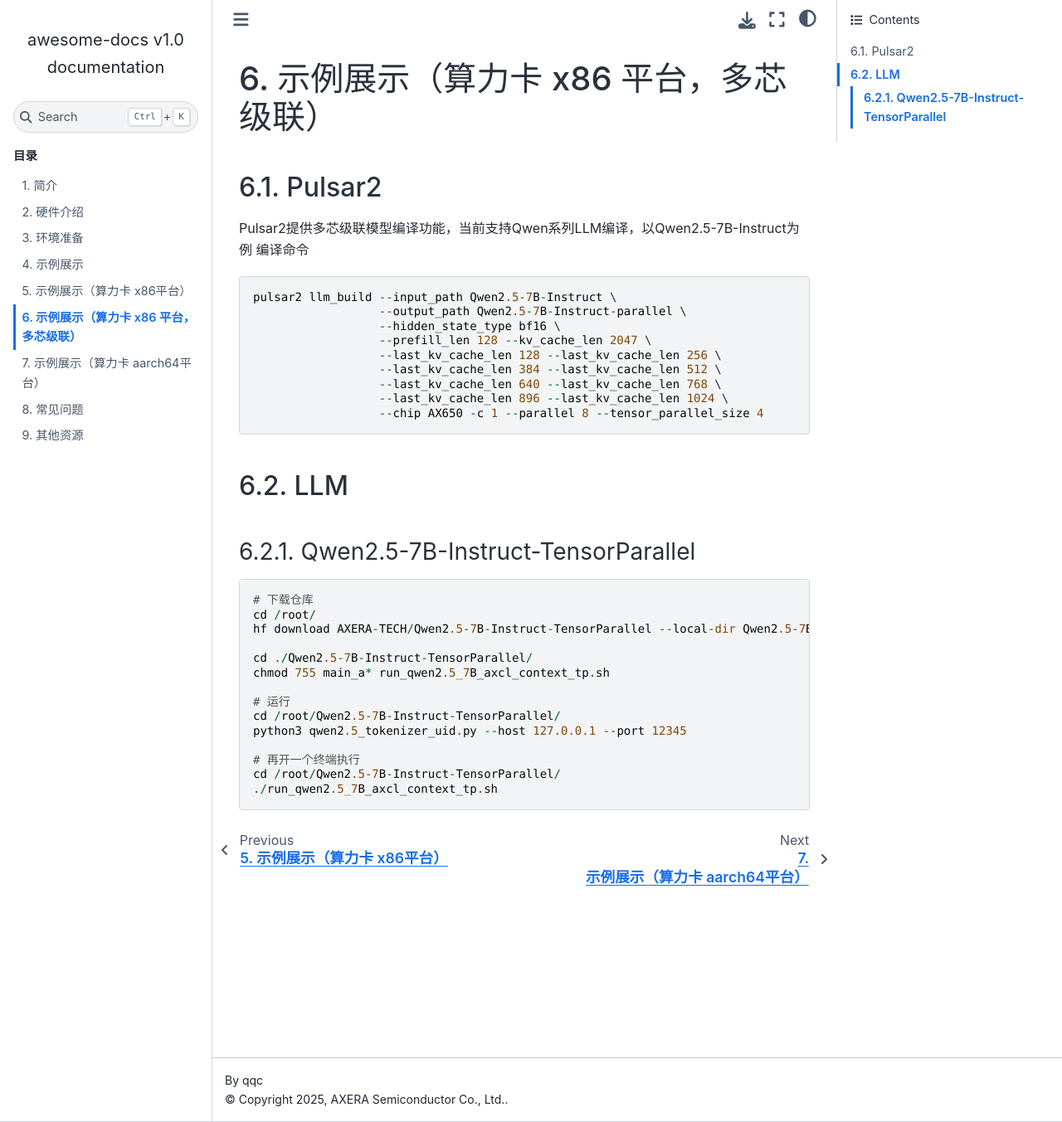
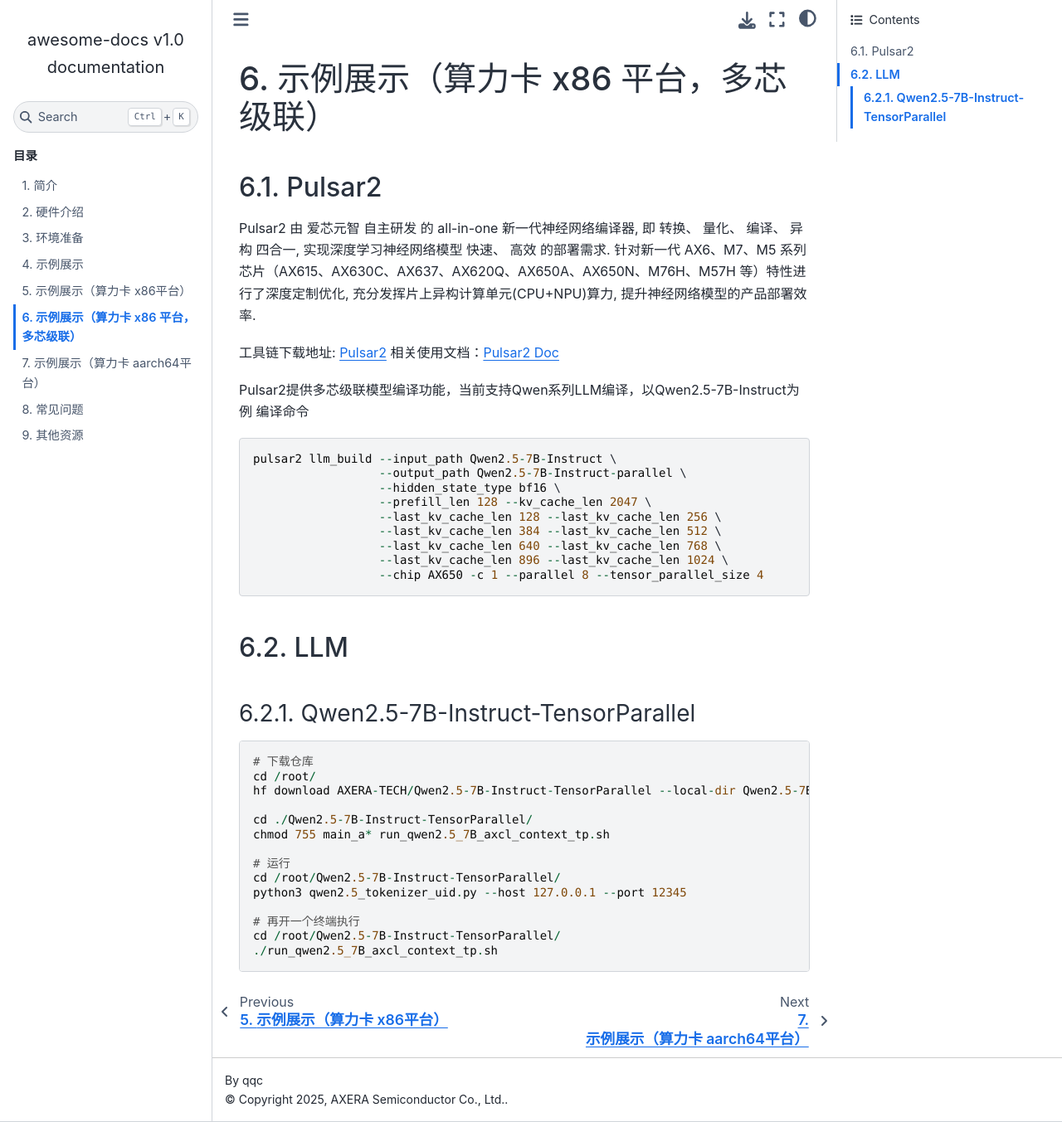
Before and after one commit to AXERA-TECH/awesome-docs, a Sphinx documentation site: the page built from source/05_samples-axcl-x86-parallel.md, in a window 1280 px wide and 1353 px high. Shown: the whole window at 83% size. Built offline with Sphinx 7.4.7 and the Sphinx Book theme 1.1.4, drawn with Linux system fonts in a browser that asks for light colours.

Commit message:
Update 05_samples-axcl-x86-parallel.md

````diff
--- a/source/05_samples-axcl-x86-parallel.md
+++ b/source/05_samples-axcl-x86-parallel.md
@@ -1,6 +1,11 @@
 # 示例展示（算力卡 x86 平台，多芯级联）
 
 ## Pulsar2
+Pulsar2 由 爱芯元智 自主研发 的 all-in-one 新一代神经网络编译器, 即 转换、 量化、 编译、 异构 四合一, 实现深度学习神经网络模型 快速、 高效 的部署需求. 针对新一代 AX6、M7、M5 系列芯片（AX615、AX630C、AX637、AX620Q、AX650A、AX650N、M76H、M57H 等）特性进行了深度定制优化, 充分发挥片上异构计算单元(CPU+NPU)算力, 提升神经网络模型的产品部署效率.
+
+工具链下载地址: [Pulsar2](https://huggingface.co/AXERA-TECH/Pulsar2/tree/main)
+相关使用文档：[Pulsar2 Doc](https://pulsar2-docs.readthedocs.io/zh-cn/latest/pulsar2/introduction.html)
+
 Pulsar2提供多芯级联模型编译功能，当前支持Qwen系列LLM编译，以Qwen2.5-7B-Instruct为例
 编译命令
 ```
````
